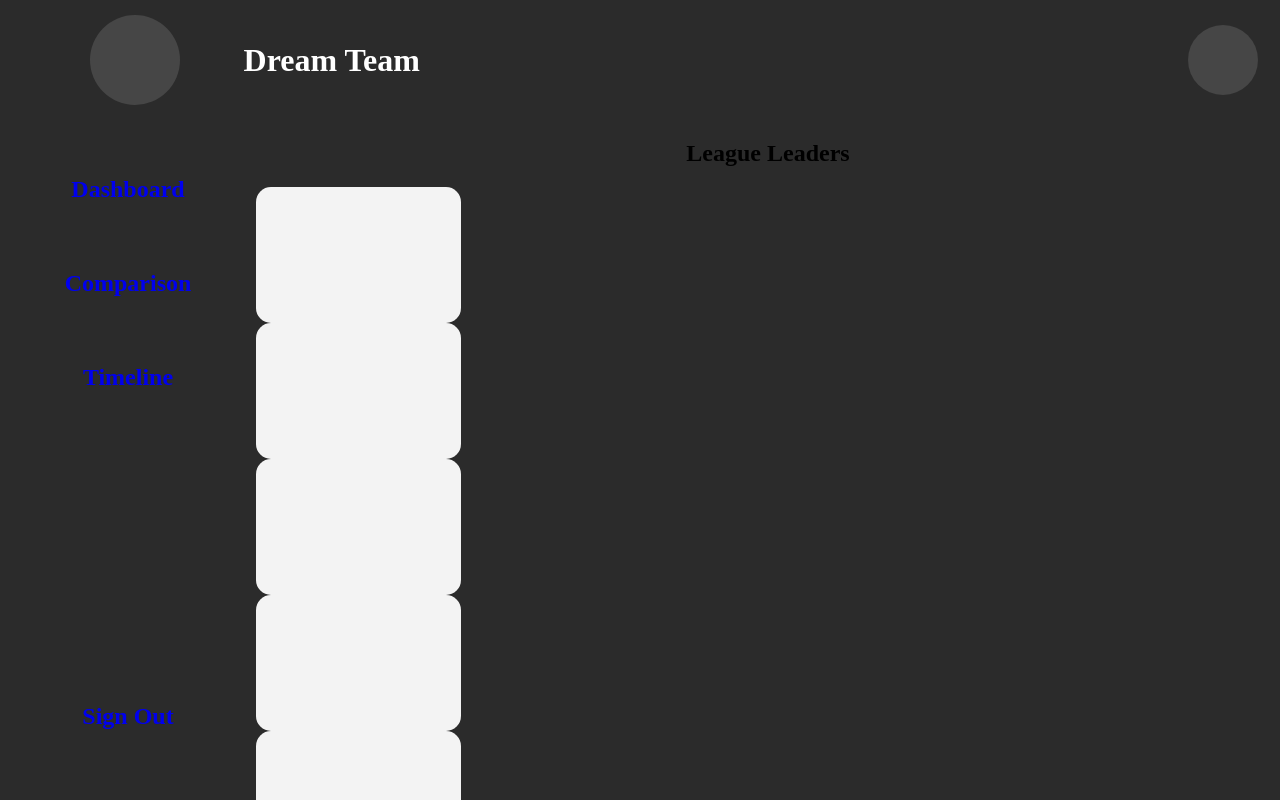
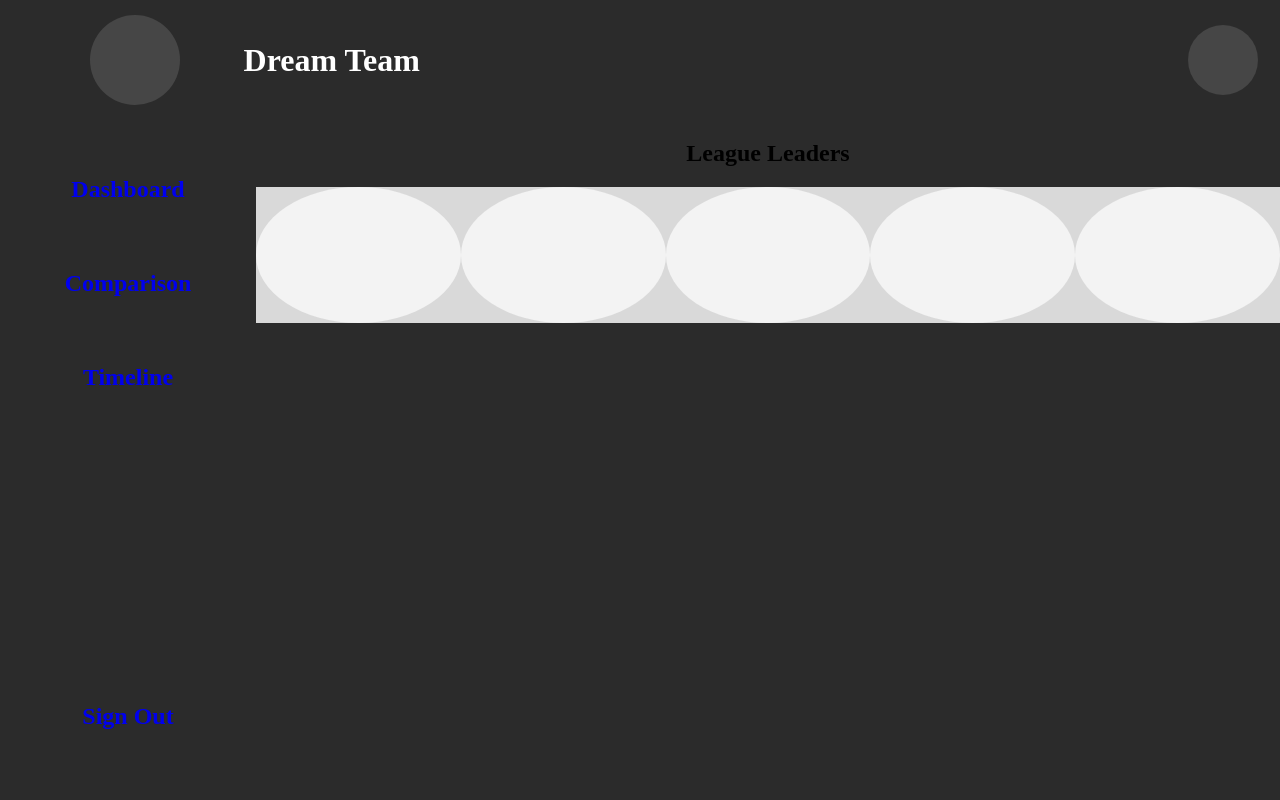
Before and after one commit to Tsebo200/Dream-Team, a React (Create React App) app: page / in a window 1280 px wide. Shown: the top 800 px of the page. Built offline with nearby package versions, Linux system fonts and the light colour scheme.

Commit message:
Will return to card horizontal sliding
Need to complete the wireframe

```diff
--- a/src/Pages/Landing.jsx
+++ b/src/Pages/Landing.jsx
@@ -8,8 +8,8 @@ import '../Sass/styles.sass';
 
 const Landing = () => {
 
-const leagueLeaders = [1, 2, 3, 4, 5, 6, 7, 8, 9, 10]
-// const leagueLeaders = [1, 2, 3]
+// const leagueLeaders = [1, 2, 3, 4, 5, 6, 7, 8, 9, 10]
+const leagueLeaders = [1, 2, 3, 4, 5, 6]
 
     return(
         <div className="mainContainer">
--- a/src/Sass/styles.sass
+++ b/src/Sass/styles.sass
@@ -95,11 +95,21 @@ ion-icon
     .leagueLeadersHolder
         width: 100%
         height: 20%
-        // background: #D9D9D9
+        // overflow-x: scroll
+        // transform: rotate(-90deg)
+        // transform-origin: right top
+        // overflow-y: hidden
+        // overflow-x: scroll
+        overflow: auto
+        white-space:nowrap
+        background: #D9D9D9
         float: left
 
     .cardContainer
         width: 20%
         height: 100%
-        border-radius: 15px
+        display: inline-block
+        // border-radius: 15px
+        border-radius: 100%
         background: #F3F3F3
+        float: left
```
